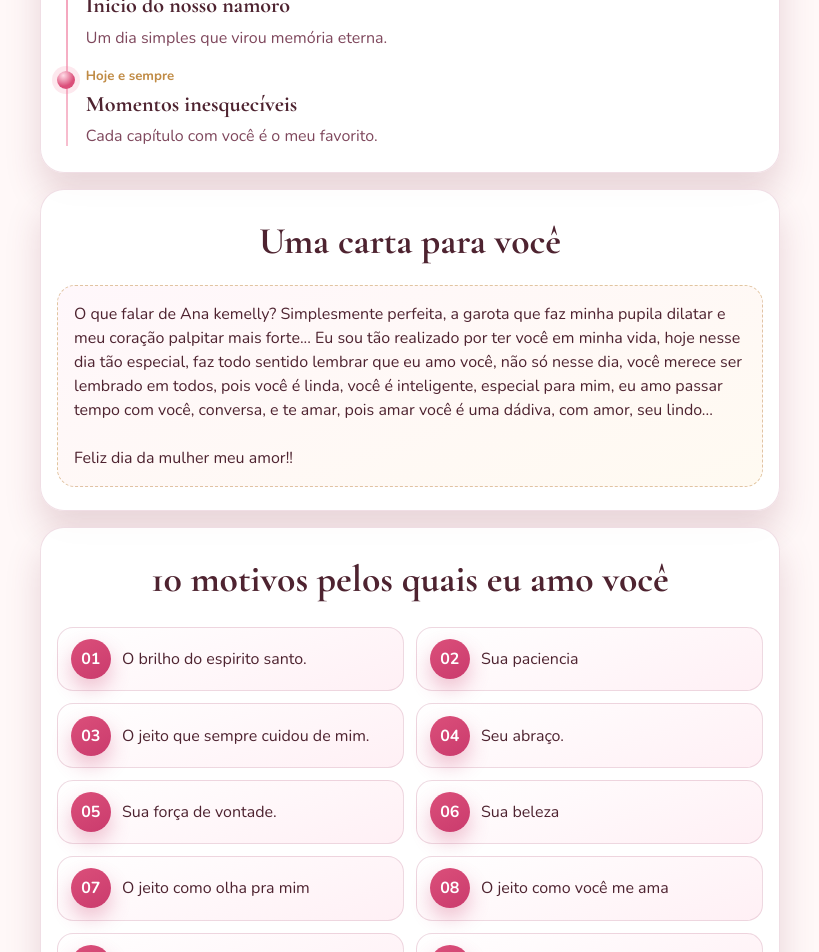
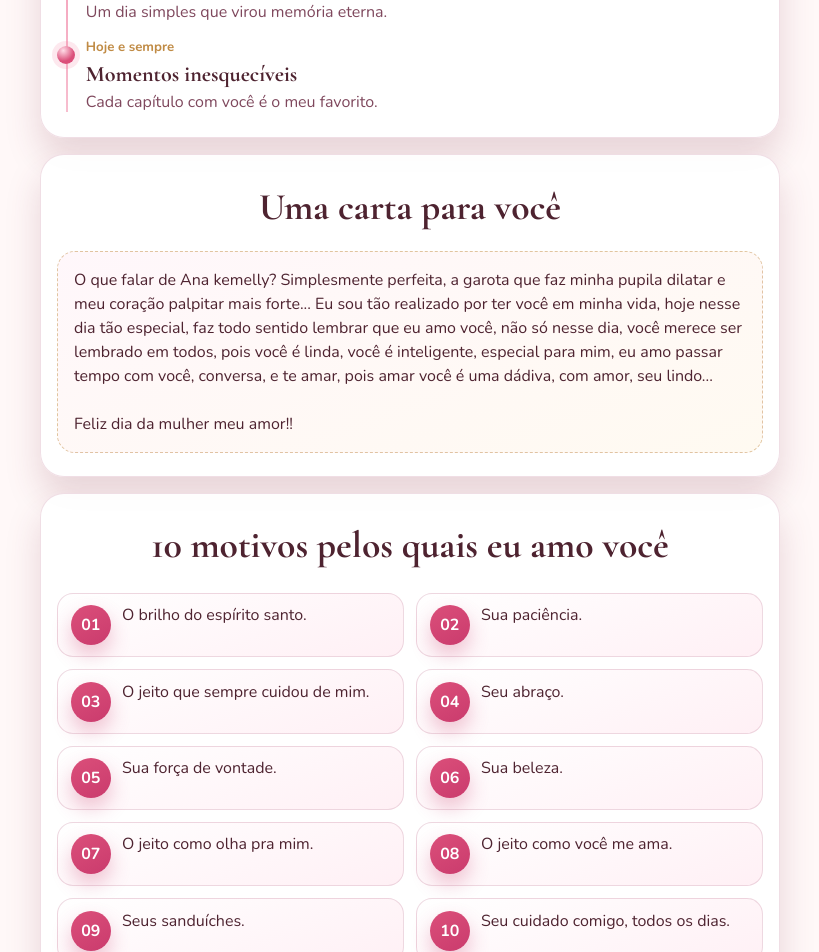
Before and after one commit to Lucio-Gabriel/romantic, a React (Vite) app: page / in a window 1280 px wide. Shown: the part 1780-2732 px from the top of the page, without its empty margins (230-1049 px from the left). Built offline with nearby package versions, Linux system fonts and the light colour scheme.

Commit message:
feat: fix text

```diff
--- a/src/App.css
+++ b/src/App.css
@@ -166,6 +166,7 @@ h2 {
 .timeline-item {
   position: relative;
   padding-left: 1.8rem;
+  padding-right: 0.35rem;
   color: var(--text-soft);
 }
 
@@ -188,12 +189,15 @@ h2 {
 }
 
 .timeline-item h3 {
-  font-size: 1.38rem;
-  margin-top: 0.1rem;
+  font-size: clamp(1.2rem, 6.1vw, 1.38rem);
+  line-height: 1.2;
+  margin-top: 0.18rem;
+  margin-bottom: 0.2rem;
+  overflow-wrap: break-word;
 }
 
 .timeline-item p {
-  margin: 0.2rem 0 0;
+  margin: 0;
 }
 
 .love-letter {
@@ -222,7 +226,7 @@ h2 {
 .reason-card {
   display: grid;
   grid-template-columns: auto 1fr;
-  align-items: center;
+  align-items: start;
   gap: 0.7rem;
   border-radius: 16px;
   padding: 0.7rem 0.8rem;
@@ -245,6 +249,8 @@ h2 {
 .reason-card p {
   margin: 0;
   color: var(--text);
+  line-height: 1.35;
+  overflow-wrap: anywhere;
 }
 
 .surprise {
--- a/src/App.jsx
+++ b/src/App.jsx
@@ -55,15 +55,15 @@ const timeline = [
 ];
 
 const reasons = [
-  "O brilho do espirito santo.",
-  "Sua paciencia",
+  "O brilho do espírito santo.",
+  "Sua paciência.",
   "O jeito que sempre cuidou de mim.",
   "Seu abraço.",
   "Sua força de vontade.",
-  "Sua beleza",
-  "O jeito como olha pra mim",
-  "O jeito como você me ama",
-  "Seus sanduíches",
+  "Sua beleza.",
+  "O jeito como olha pra mim.",
+  "O jeito como você me ama.",
+  "Seus sanduíches.",
   "Seu cuidado comigo, todos os dias.",
 ];
 
```
